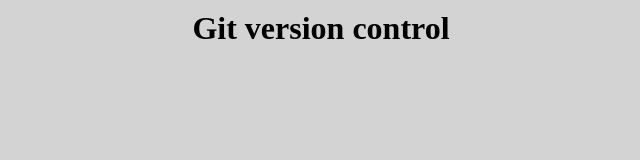
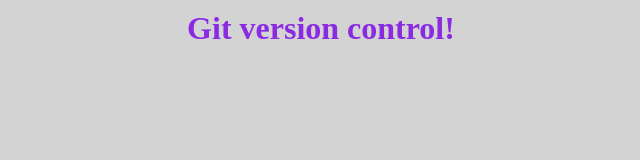
Before and after one commit to kmalaminstd/learning-git, a plain HTML site: page index.html in a window 1280 px wide. Shown: the whole page, without its empty margins (319-959 px from the left). Drawn offline with Linux system fonts and the light colour scheme.

Commit message:
file update in single command

```diff
--- a/index.html
+++ b/index.html
@@ -10,7 +10,7 @@
 <body>
 
 
-    <h1>Git version control</h1>
+    <h1>Git version control!</h1>
 
     <script src="./main.js"></script>
 </body>
--- a/main.js
+++ b/main.js
@@ -1 +1,2 @@
 console.log('This is test');
+console.log('Another maesage');
--- a/style.css
+++ b/style.css
@@ -11,4 +11,5 @@ body{
 h1{
     margin: 10px 0;
     text-align: center;
+    color: blueviolet;
 }
```
